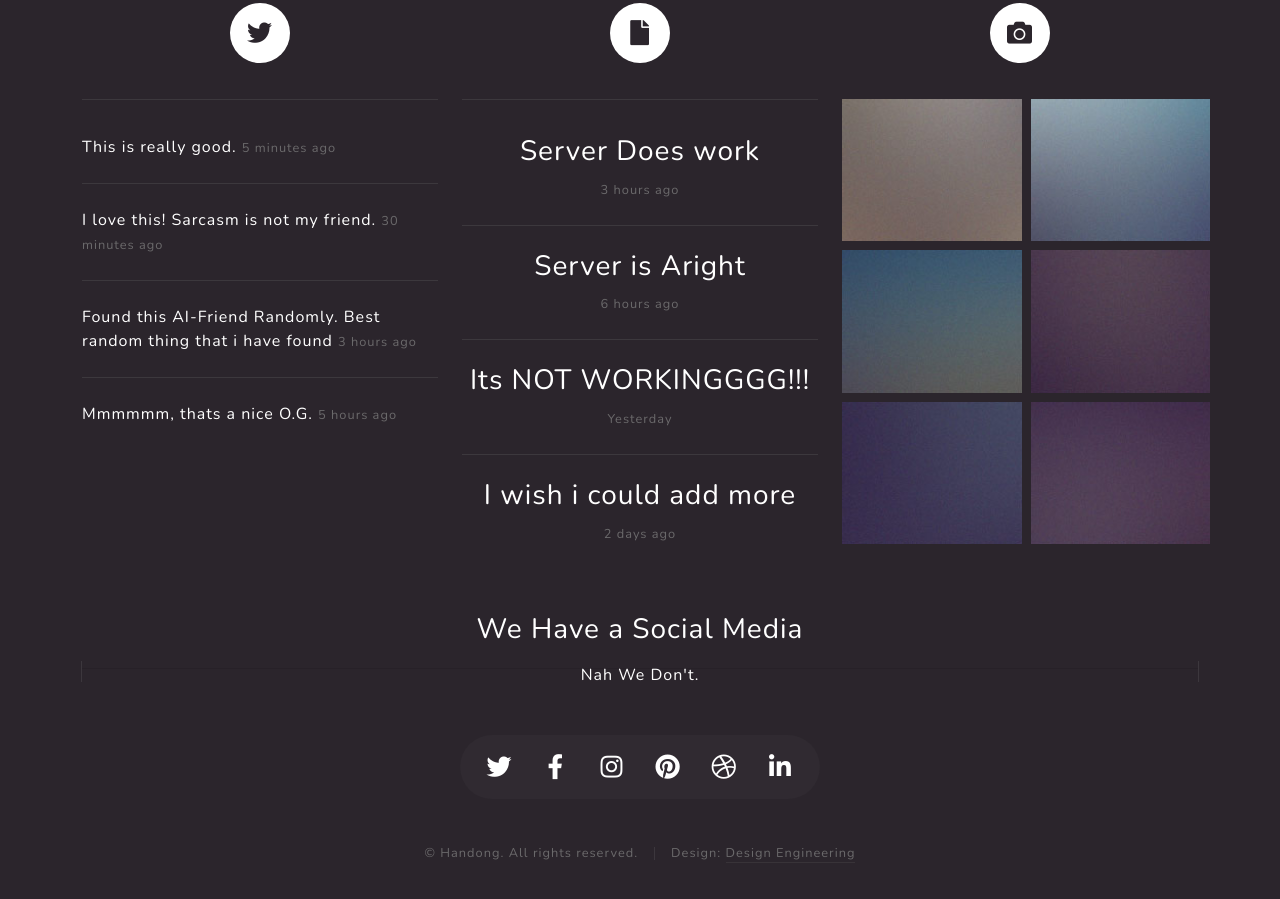
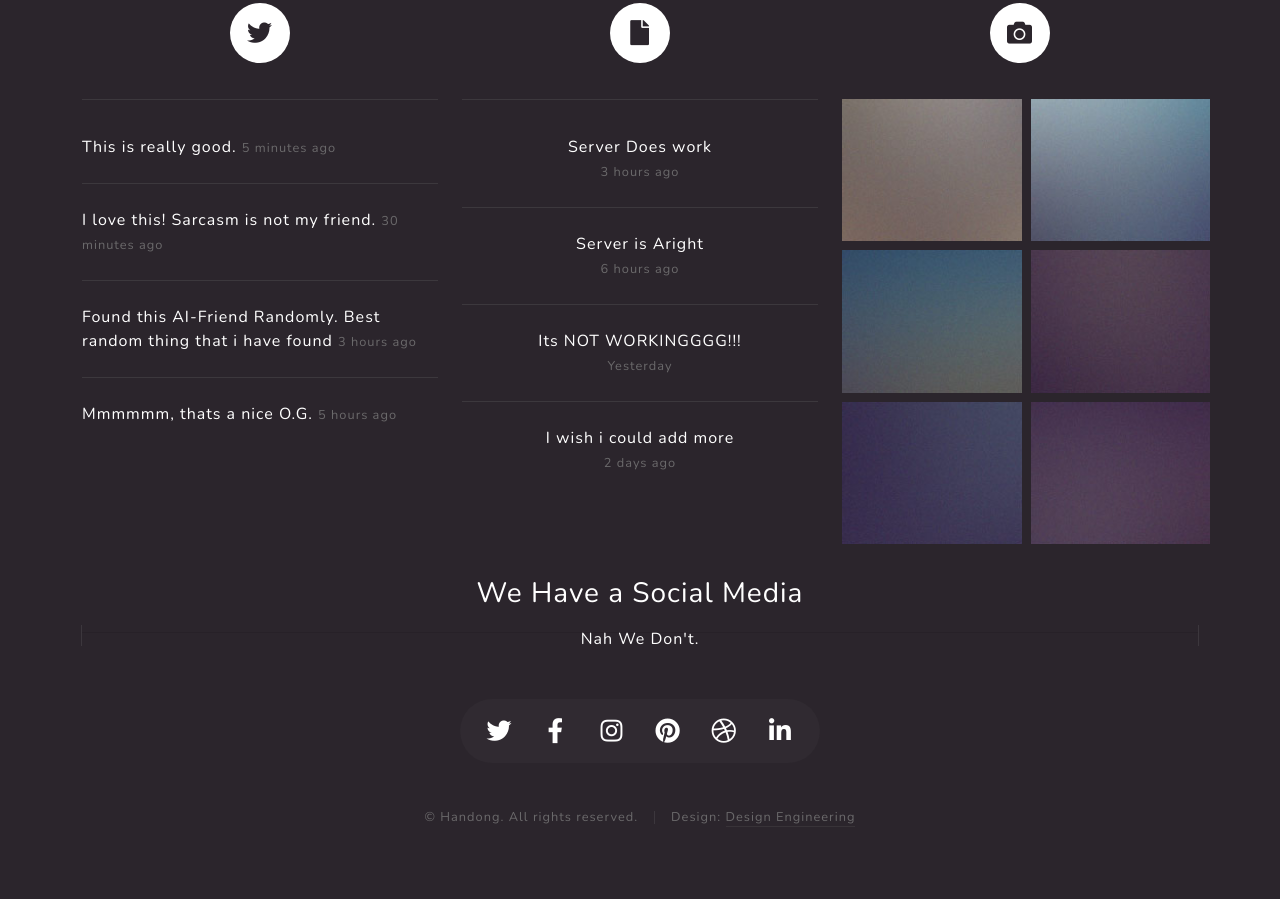
Before and after one commit to JeaminRhee/FitnessTrainer, a plain HTML site: page FullBodyWorkout.html in a window 1280 px wide. Shown: the part 1068-1967 px from the top of the page. Drawn offline with nearby package versions, Linux system fonts and the light colour scheme.

Commit message:
modified:   FullBodyWorkout.html

```diff
--- a/FullBodyWorkout.html
+++ b/FullBodyWorkout.html
@@ -156,7 +156,7 @@
                   <li>
                     <article class="post stub">
                       <header>
-													<h3>Server Does work</h3>
+                        <article class="tweet">Server Does work</article >
                       </header>
                       <span class="timestamp">3 hours ago</span>
                     </article>
@@ -164,7 +164,7 @@
                   <li>
                     <article class="post stub">
                       <header>
-													<h3>Server is Aright</h3>
+                        <article class="tweet">Server is Aright</article>
                       </header>
                       <span class="timestamp">6 hours ago</span>
                     </article>
@@ -172,7 +172,7 @@
                   <li>
                     <article class="post stub">
                       <header>
-													<h3>Its NOT WORKINGGGG!!!</h3>
+                        <article class="tweet">Its NOT WORKINGGGG!!!</article>
                       </header>
                       <span class="timestamp">Yesterday</span>
                     </article>
@@ -180,7 +180,7 @@
                   <li>
                     <article class="post stub">
                       <header>
-													<h3>I wish i could add more</h3>
+                        <article class="tweet">I wish i could add more</article>
                       </header>
                       <span class="timestamp">2 days ago</span>
                     </article>
```
Lines whose indentation alone changed are shown as unchanged.
